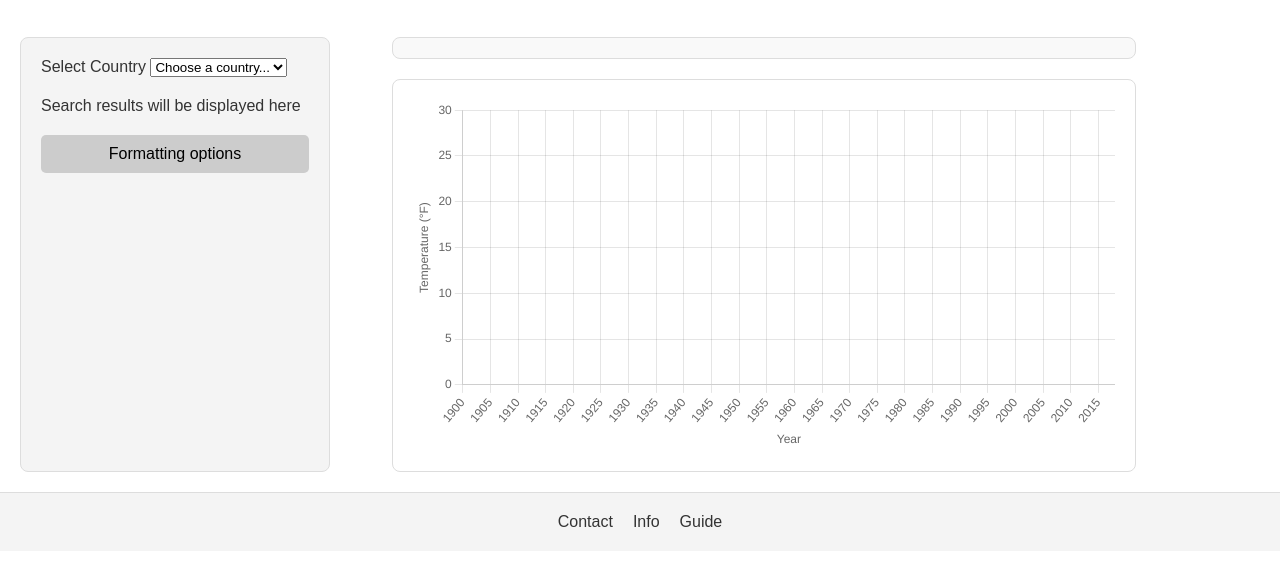
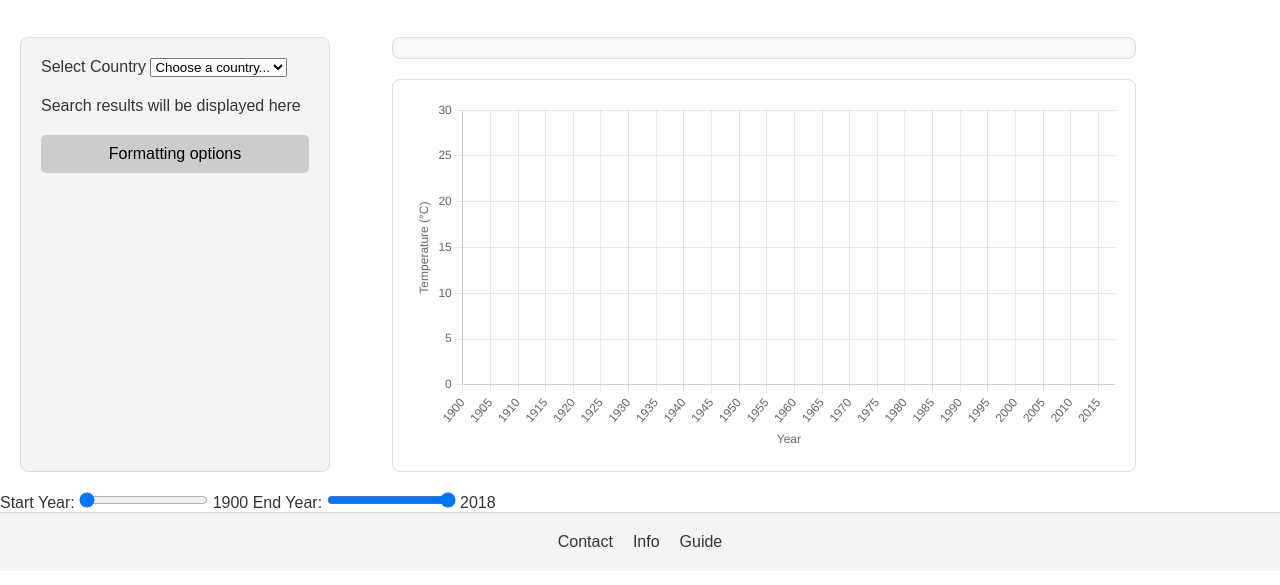
Before and after one commit to JohnForslundGebka/JANDMCHART, a website with bundled scripts: page index.html in a window 1280 px wide. Shown: the part 97-682 px from the top of the page. Built offline with nearby package versions, Linux system fonts and the light colour scheme.

Commit message:
almost fix year sliders

```diff
--- a/dropdownMenu.js
+++ b/dropdownMenu.js
@@ -3,6 +3,7 @@ import { getCityNamesByCountry } from './dataReader.js';
 import { addDataToGraph } from './script.js';
 import { getUniqueColor } from './script.js';
 import { removeDataFromGraph } from './script.js';
+import { citysToPrint } from './script.js';
 
 
     // Array of countries
@@ -38,6 +39,7 @@ import { removeDataFromGraph } from './script.js';
             // Add click event to each city to add it to selectedPlaces
                 cityItem.addEventListener('click', function () {
                     addDataToGraph(city);
+                    citysToPrint.push(city);
                     addCityToSelected(city);
                 });
 
--- a/index.html
+++ b/index.html
@@ -64,6 +64,16 @@
                 </section>
             </div>
         </div>
+
+        <div class="year-selection">
+            <label for="start-year-slider">Start Year:</label>
+            <input type="range" id="start-year-slider" min="1900" max="2018" value="1900">
+            <span id="start-year-value">1900</span>
+
+            <label for="end-year-slider">End Year:</label>
+            <input type="range" id="end-year-slider" min="1900" max="2018" value="2018">
+            <span id="end-year-value">2018</span>
+        </div>
     </main>
 
     <footer>
--- a/script.js
+++ b/script.js
@@ -1,9 +1,19 @@
 import { getFilteredWeatherData } from './dataReader.js';
 import { getCityNamesByCountry } from './dataReader.js';
 
+// Get references to the slider elements and the span elements to show current values
+const startYearSlider = document.getElementById('start-year-slider');
+const endYearSlider = document.getElementById('end-year-slider');
+const startYearValue = document.getElementById('start-year-value');
+const endYearValue = document.getElementById('end-year-value');
+
+// Set initial slider values
+startYearValue.textContent = startYearSlider.value;
+endYearValue.textContent = endYearSlider.value;
+
 let weatherChart;
 let amountOfDataPoints = 0;
-let citysToPrint = [];
+export let citysToPrint = [];
 
 let startYear = 1900;
 let endYear = 2018;
@@ -40,7 +50,7 @@ try {
                     beginAtZero: true,
                     title: {
                         display: true,
-                        text: 'Temperature (°F)'
+                        text: 'Temperature (°C)'
                     }
                 },
                 x: {
@@ -58,8 +68,7 @@ try {
 }
 
 function reloadDataPointsInGraph(){
-
-    weatherChart.clear();
+    weatherChart.data.datasets = [];
     weatherChart.data.labels = getYearsInRange();
     citysToPrint.forEach(city => {
         addDataToGraph(city);
@@ -67,11 +76,10 @@ function reloadDataPointsInGraph(){
     weatherChart.update();
 }
 
-// Function to add new data to the chart
+
 // Function to add new data to the chart with yearly averages
 export async function addDataToGraph(city) {
     try {
-        citysToPrint.push(city);
         // Get filtered weather data for the specified city and year range
         const filteredData = await getFilteredWeatherData(city, startYear, endYear);
 
@@ -160,3 +168,18 @@ function getYearsInRange() {
 
     return years;
 }
+
+
+// Update the start year when the slider changes
+startYearSlider.addEventListener('input', function () {
+    startYear = parseInt(this.value);
+    startYearValue.textContent = startYear;
+    reloadDataPointsInGraph(); // Reload the chart with the new year range
+});
+
+// Update the end year when the slider changes
+endYearSlider.addEventListener('input', function () {
+    endYear = parseInt(this.value);
+    endYearValue.textContent = endYear;
+    reloadDataPointsInGraph(); // Reload the chart with the new year range
+});
```
